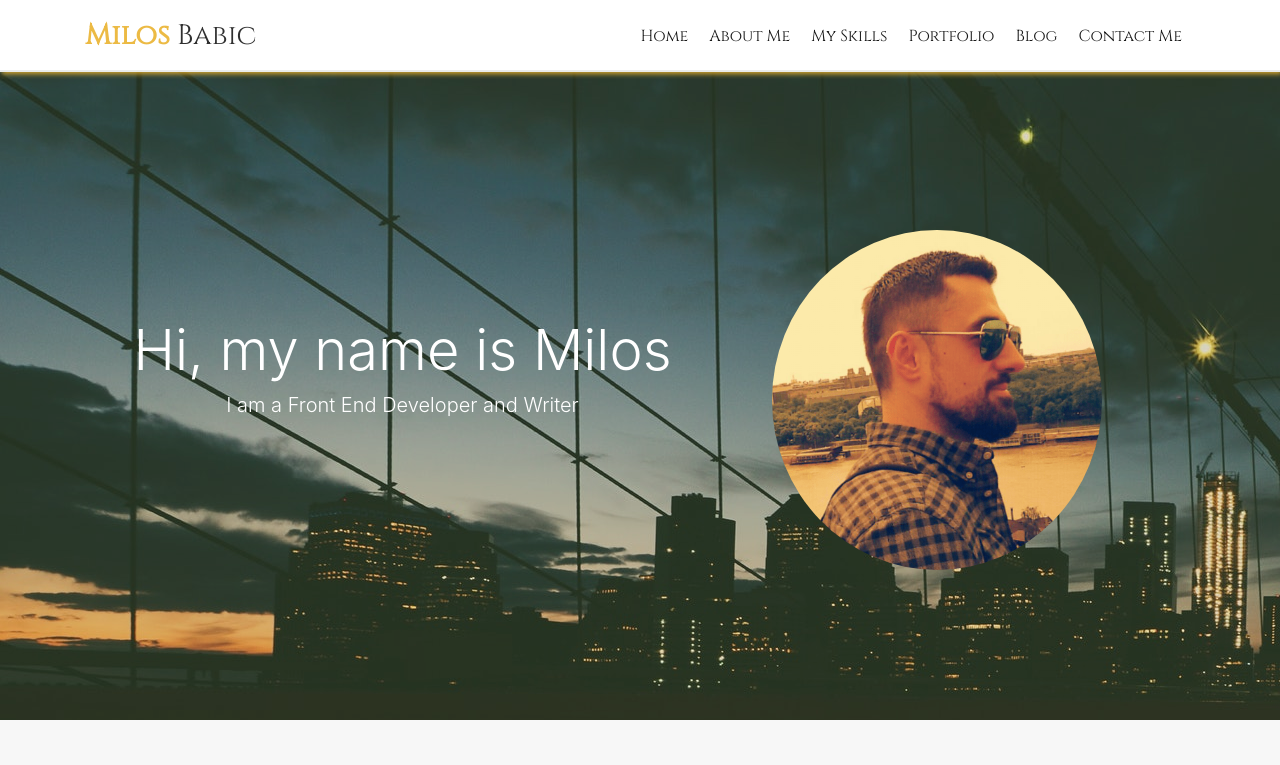
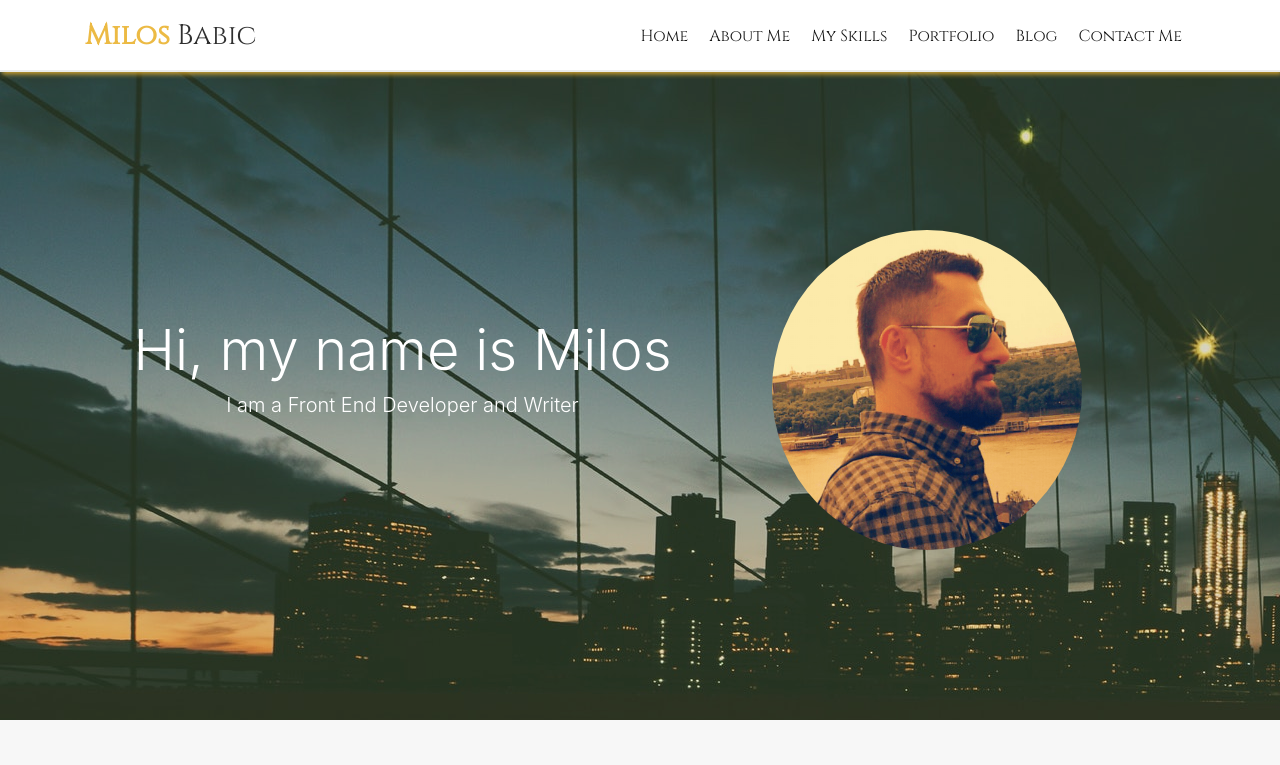
Before and after one commit to milos15/milos-babic, a plain HTML site: page index.html in a window 1280 px wide. Shown: the top 765 px of the page. Drawn offline with nearby package versions, Linux system fonts and the light colour scheme; a script that the page names is missing; a web font is replaced by a local one.

Commit message:
Update stylesheet.css

```diff
--- a/css/stylesheet.css
+++ b/css/stylesheet.css
@@ -51,8 +51,8 @@ body {
 .milos1-image {
     margin-top: 36%;
     margin-left: 5%;
-    width: 330px;
-    height: 340px;
+    width: 310px;
+    height: 320px;
 }
 
 .about-text {
```
